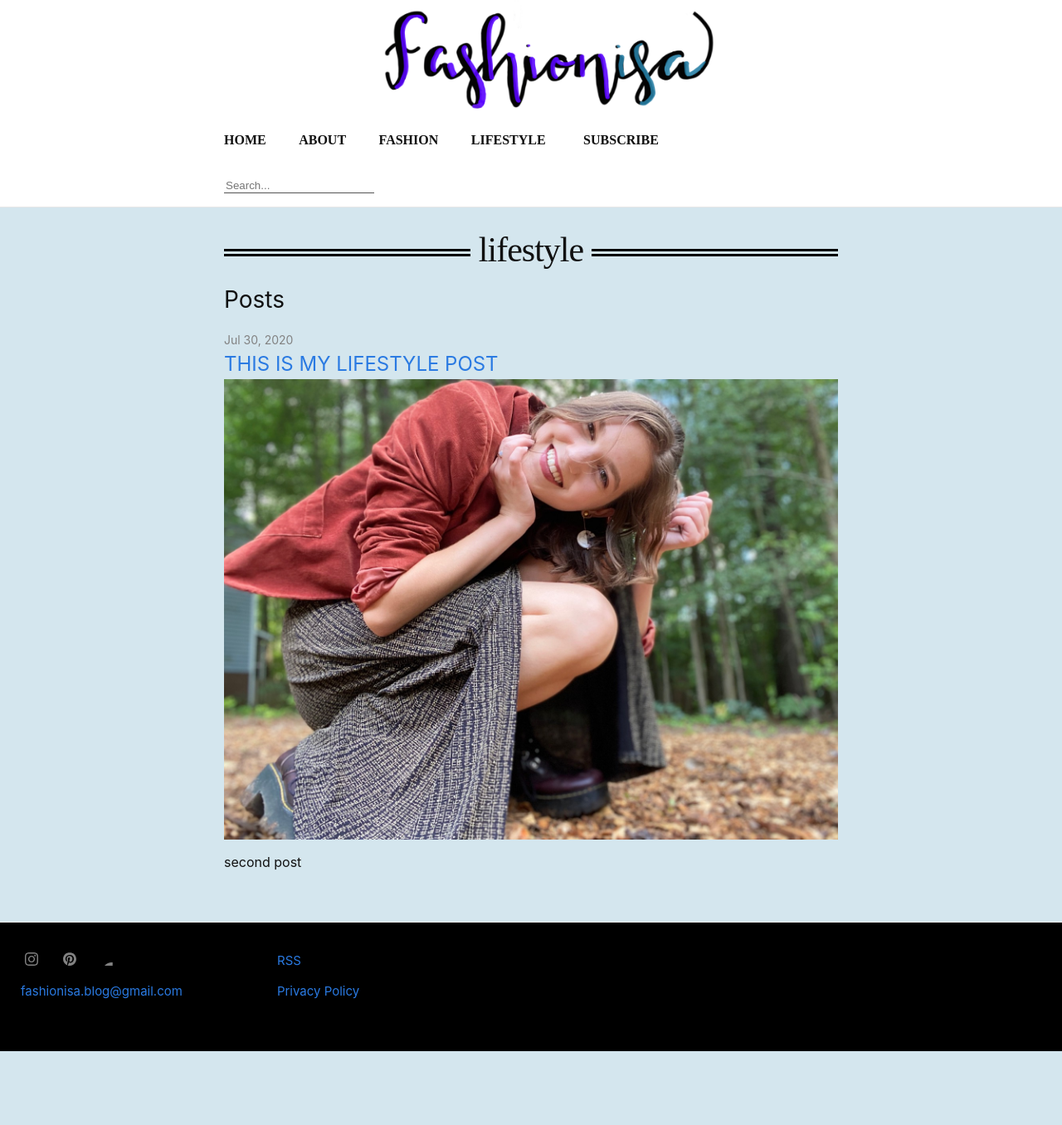
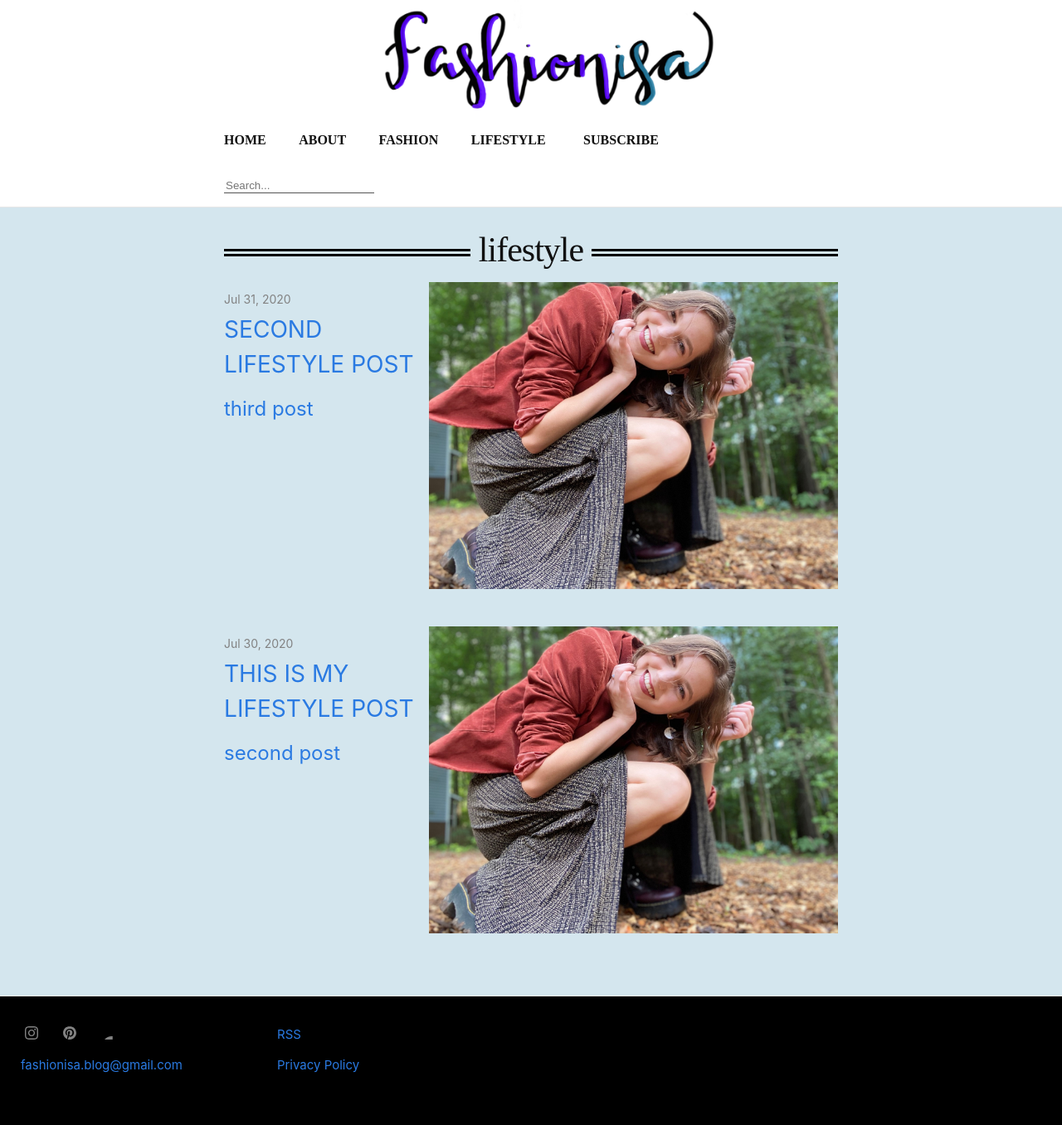
Before and after one commit to iwalte01/fashionisa-blog, a Jekyll site: the page built from blog-lifestyle/04_index.markdown, in a window 1280 px wide. Shown: the whole page at 83% size. Built offline with Jekyll 4.4.1, drawn with Linux system fonts in a browser that asks for light colours; before the commit the page ends 1267 px from its top, so only the background shows below that.

Commit message:
created a responsive format for all home page types

```diff
--- a/_includes/make_postlist.html
+++ b/_includes/make_postlist.html
@@ -1,10 +1,17 @@
 
       <li>
         {%- assign date_format = site.minima.date_format | default: "%b %-d, %Y" -%}
-        <span class="post-meta">{{ post.date | date: date_format }}</span>
         <h3>
           <a class="post-link" href="{{ post.url | relative_url }}">
-            {{ post.title | escape }}
+            <div class="post-info">
+             <span class="post-meta">{{ post.date | date: date_format }}</span> <!-- moved the date here-->
+            <h3>{{ post.title | escape }}</h3> <!-- added a heading around this to separate it-->
+             <!-- show the description -->
+            <p>{%- if post.description -%}
+              {{ post.description }}
+            {%- endif -%}</p>
+          </div>
+          <div class="image">
              <!-- added a thumbnail that you can click on-->
             <p>{% if post.thumbnail %}
             <img class="thmb" src="{{ post.thumbnail }}"/>
@@ -12,13 +19,10 @@
             <img class="thmb" src="http://placehold.it/780x480&text=No+Thumbnail+available"/>
             {% endif %}</p>
            <!--end of thumbnail statement-->
+         </div>
           </a>
         </h3>
-        {%- if site.show_excerpts -%}
+        <!--{%- if site.show_excerpts -%}
           {{ post.excerpt }}
-        {%- endif -%}
-        <!-- show the description -->
-        {%- if post.description -%}
-          {{ post.description }}
-        {%- endif -%}
+        {%- endif -%}-->
       </li>
--- a/_layouts/home-fashion.html
+++ b/_layouts/home-fashion.html
@@ -2,7 +2,7 @@
 layout: default
 ---
 
-<div class="home-fashion">
+<div class="home-second">
   {%- if page.title -%}
     <h1 class="page-heading">{{ page.title }}</h1>
   {%- endif -%}
@@ -10,7 +10,7 @@ layout: default
   {{ content }}
 
   {%- if site.posts.size > 0 -%}
-    <h2 class="post-list-heading">{{ page.list_title | default: "Posts" }}</h2>
+  <!--  <h2 class="post-list-heading">{{ page.list_title | default: "Posts" }}</h2>-->
     <ul class="post-list">
       {%- for post in site.posts -%}
       {%- if post.category == "Fashion"-%}
--- a/_layouts/home-lifestyle.html
+++ b/_layouts/home-lifestyle.html
@@ -2,7 +2,7 @@
 layout: default
 ---
 
-<div class="home-lifestyle">
+<div class="home-second">
   {%- if page.title -%}
     <h1 class="page-heading">{{ page.title }}</h1>
   {%- endif -%}
@@ -10,7 +10,7 @@ layout: default
   {{ content }}
 
   {%- if site.posts.size > 0 -%}
-    <h2 class="post-list-heading">{{ page.list_title | default: "Posts" }}</h2>
+   <!-- <h2 class="post-list-heading">{{ page.list_title | default: "Posts" }}</h2>-->
     <ul class="post-list">
       {%- for post in site.posts -%}
       {%- if post.category == "Lifestyle"-%}
--- a/_sass/minima/_layout.scss
+++ b/_sass/minima/_layout.scss
@@ -592,10 +592,10 @@ symbol path {
   .latest-post {
     list-style: none;
   }
-  .post-list {
+  .post-list { //need to style the titles at the bottom of the posts
     display: grid;
     grid-template-columns: 1fr 1fr 1fr;
-    grid-template-rows: 1fr 1fr 1fr;
+    grid-template-rows: 1fr;
   }
   @include media-query($on-palm) {
   //get rid of display lol
@@ -603,4 +603,28 @@ symbol path {
       display: block;
     }
   }
+  .latest-post .post-link { //only applies to the latest post
+    display: grid;
+    grid-template-columns: 0.5fr 2fr;
+  }
+
+  @include media-query($on-palm) {
+    .latest-post .post-link {
+      display: inline;
+    }
+  }
 }
+
+.home-second {
+  .post-link {
+    display: grid;
+    grid-template-columns: 1fr 2fr;
+  }
+
+  @include media-query($on-palm) {
+  //get rid of display lol
+    .post-link {
+      display: block;
+    }
+  }
+}
```
Also changed, not shown: blog-lifestyle/_posts/2020-07-31-Second-Post.md (added, +10 -0 lines).
